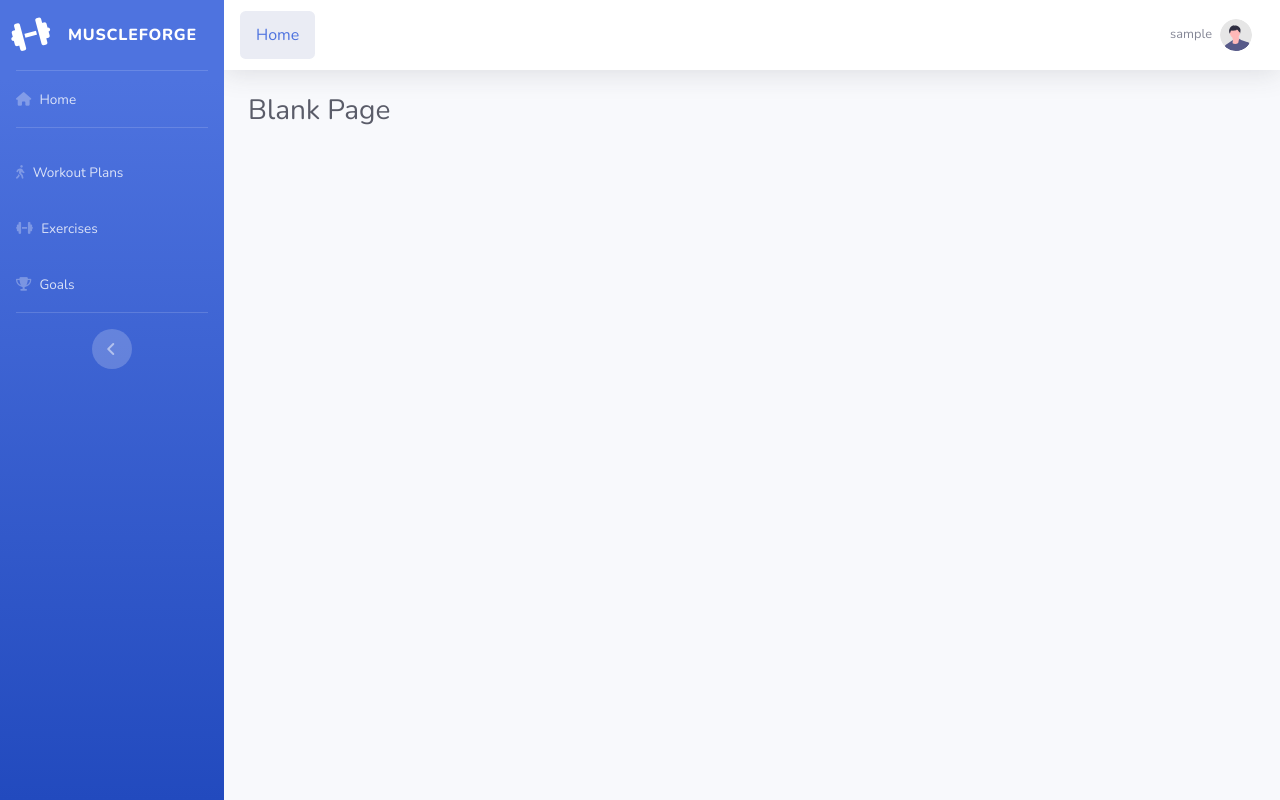
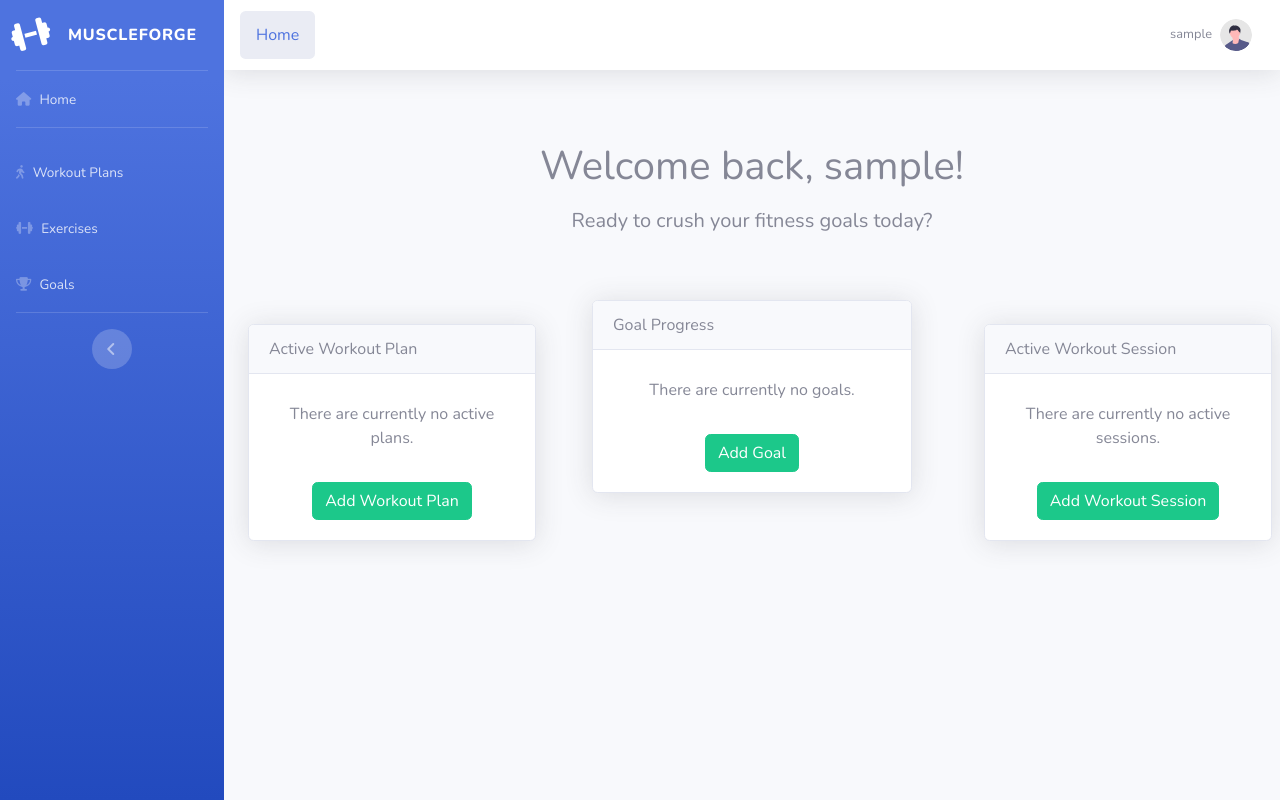
Before and after one commit to SlavicPixel/muscleforge, a Django app: page / in a window 1280 px wide. Run offline with Django 5.2, Linux system fonts and the light colour scheme; the visitor is signed in with stand-in values (Sample User, id 1); data that the repository does not hold is empty; some libraries are stand-ins or nearby versions.

Commit message:
Finished homepage view

```diff
--- a/muscleforgeproject/muscleforge/static/muscleforge/js/demo/datatables-demo.js
+++ /dev/null
@@ -1,4 +0,0 @@
-// Call the dataTables jQuery plugin
-$(document).ready(function() {
-  $('#dataTable').DataTable();
-});
--- /dev/null
+++ b/muscleforgeproject/muscleforge/static/muscleforge/js/goal-pie.js
@@ -0,0 +1,43 @@
+document.addEventListener('DOMContentLoaded', function() {
+  const goalsDataElement = document.getElementById('goalsData');
+  const completedGoals = parseInt(goalsDataElement.getAttribute('data-completed'), 10);
+  const totalGoals = parseInt(goalsDataElement.getAttribute('data-total'), 10);
+  const incompleteGoals = totalGoals - completedGoals;
+
+  // Set new default font family and font color to mimic Bootstrap's default styling
+  Chart.defaults.global.defaultFontFamily = 'Nunito', '-apple-system,system-ui,BlinkMacSystemFont,"Segoe UI",Roboto,"Helvetica Neue",Arial,sans-serif';
+  Chart.defaults.global.defaultFontColor = '#858796';
+
+  // Doughnut Chart Example
+  var ctx = document.getElementById("GoalChart");
+  var myPieChart = new Chart(ctx, {
+    type: 'doughnut',
+    data: {
+      labels: ["Completed Goals", "Incomplete Goals"],
+      datasets: [{
+        data: [completedGoals, incompleteGoals],
+        backgroundColor: ['#4e73df', '#e74a3b'],
+        hoverBackgroundColor: ['#2e59d9', '#de1c0b'],
+        hoverBorderColor: "rgba(234, 236, 244, 1)",
+      }],
+    },
+    options: {
+      maintainAspectRatio: false,
+      tooltips: {
+        backgroundColor: "rgb(255,255,255)",
+        bodyFontColor: "#858796",
+        borderColor: '#dddfeb',
+        borderWidth: 1,
+        xPadding: 15,
+        yPadding: 15,
+        displayColors: false,
+        caretPadding: 10,
+      },
+      legend: {
+        display: true,  // Changed to true if you want to display the legend
+        position: 'bottom'
+      },
+      cutoutPercentage: 80,
+    },
+  });
+});
--- a/muscleforgeproject/muscleforge/templates/muscleforge/goal_list.html
+++ b/muscleforgeproject/muscleforge/templates/muscleforge/goal_list.html
@@ -29,7 +29,7 @@
           {% else %}
             </div>
             <div class="text-center">
-              <h4 class="mt-4">No goals</h4>
+              <h4 class="mt-4">There are currently no goals</h4>
             </div>
           {% endif %}
     </div>
--- a/muscleforgeproject/muscleforge/templates/muscleforge/home.html
+++ b/muscleforgeproject/muscleforge/templates/muscleforge/home.html
@@ -1,9 +1,90 @@
- {% extends "muscleforge/base.html" %}
- {% block content %}
- <div class="container-fluid">
+{% extends "muscleforge/base.html" %}
+{% load static %}
+{% block content %}
+    <div class="container">
+    <div class="welcome-section bg-light p-5 rounded-3 text-center">
+        <h1 class="mb-3">Welcome back, {{ user.username }}!</h1>
+        <p class="lead">Ready to crush your fitness goals today?</p>
+    </div>
+    <div class="row">
+        <div class="col-md-4">
+            <div class="card shadow mt-4" style="width: 18rem;">
+                <div class="card-header">Active Workout Plan</div>
+                <div class="card-body">
+                {% if active_plan %}
+                <h5 class="card-title"><a href="{% url 'workoutplan-detail' active_plan.id %}" class="text-decoration-none">{{ active_plan.title }}</a></h5>
+                <h6 class="card-subtitle mb-2 text-muted">{{ active_plan.start_date }} - {{ active_plan.end_date }}</h6>
+                <p class="card-text">{{ exercise.description }}</p>
+                {% if active_plan.status %}
+                <p class="card-text">Status: <span class="text-success">Completed</span></p>
+                {% else %}
+                <p class="card-text">Status: <span class="text-danger">Not Completed</span></small></p>
+                {% endif %}
+                {% else %}
+                <div class="text-center">
+                    <p class="card-text mt-2">There are currently no active plans.</p>
+                    <a href="{% url 'workoutplan-new' %}" class="btn btn-success mt-3">Add Workout Plan</a>
+                </div>
+                {% endif %}
+                </div>
+            </div>
+        </div>
 
-    <!-- Page Heading -->
-    <h1 class="h3 mb-4 text-gray-800">Blank Page</h1>
+            <!-- Pie Chart -->
+            <div id="goalsData" data-completed="{{completed_goals}}" data-total="{{total_goals}}"></div>
+            <div class="col-xl-4 col-lg-5">
+                <div class="card shadow mb-4">
+                    <div class="card-header">Goal Progress</div>
+                    <div class="card-body">
+                    {% if total_goals %}
+                        <!-- Card Body -->
+                        <h5 class="card-title">{{ completed_goals }}/{{ total_goals }} Goals Completed</h5>
+                        <div class="chart-pie pt-4 pb-2">
+                            <canvas id="GoalChart"></canvas>
+                        </div>
+                        <div class="mt-4 text-center small">
+                            <span class="mr-2">
+                            <i class="fas fa-circle text-primary"></i> Completed
+                            </span>
+                            <span class="mr-2">
+                            <i class="fas fa-circle text-danger"></i> Not Completed
+                            </span>
+                        </div>
+                    {% else %}
+                        <div class="text-center">
+                            <p class="card-text mt-2">There are currently no goals.</p>
+                            <a href="{% url 'goal-new' %}" class="btn btn-success mt-3">Add Goal</a>
+                        </div>
+                    {% endif %}
+                    </div>
+                </div>
+            </div>
 
-</div>
+        <div class="col-md-4">
+            <div class="card shadow mt-4 ml-5" style="width: 18rem;">
+                <div class="card-header">Active Workout Session</div>
+                <div class="card-body">
+                {% if active_session %}
+                    <a href="{% url 'workoutsession-detail' workoutplan_pk=active_plan.id session_pk=active_session.id %}"><h5 class="card-title">Session on {{ active_session.date|date:"F d, Y" }}</h5></a>
+                    <p class="card-text">{{ session.notes }}</p>
+                {% else %}
+                    <div class="text-center">
+                        <p class="card-text mt-2">There are currently no active sessions.</p>
+                        {% if active_plan %}
+                            <a href="{% url 'workoutsession-new' active_plan.id %}" class="btn btn-success mt-3">Add New Session</a>
+                        {% else %}
+                            <a href="{% url 'workoutplan-new' %}" class="btn btn-success mt-3">Add Workout Session</a>
+                        {% endif %}
+
+                    </div>
+                {% endif %}
+                </div>
+            </div>
+        </div>
+    </div>
+    </div>
 {% endblock content %}
+{% block javascript %}
+    <script src="{% static "muscleforge/vendor/chart.js/Chart.min.js" %}"></script>
+    <script src="{% static "muscleforge/js/goal-pie.js" %}"></script>
+{% endblock javascript %}
--- a/muscleforgeproject/muscleforge/views.py
+++ b/muscleforgeproject/muscleforge/views.py
@@ -13,10 +13,29 @@ from django.views.generic.edit import ModelFormMixin
 from django.contrib.auth.mixins import LoginRequiredMixin, UserPassesTestMixin
 from .models import WorkoutPlan, Exercise, WorkoutSession, ExerciseInSession, Goal
 from .forms import WorkoutPlanForm, WorkoutSessionForm, ExerciseInSessionFormSet, GoalForm
-from datetime import timedelta
+from datetime import timedelta, date
 
 def home(request):
-    return render(request, 'muscleforge/home.html')
+    today = date.today()
+    upcoming_plans = WorkoutPlan.objects.filter(start_date__gte=today, status=False, user=request.user).order_by('start_date')
+    active_plan = upcoming_plans.first()
+
+    total_goals = Goal.objects.filter(user=request.user).count()
+    completed_goals = Goal.objects.filter(user=request.user, status=True).count()
+
+    active_session = None
+
+    if active_plan:
+        active_session = WorkoutSession.objects.filter(workout_plan=active_plan.id, date__gte=today).first()
+
+    context = {
+        'active_plan': active_plan,
+        'total_goals': total_goals,
+        'completed_goals': completed_goals,
+        'active_session': active_session
+    }
+
+    return render(request, 'muscleforge/home.html', context=context)
 
 class ExerciseListView(LoginRequiredMixin, ListView):
     model = Exercise
@@ -333,7 +352,7 @@ class WorkoutSessionDetailView(LoginRequiredMixin, UserPassesTestMixin, DetailVi
         context["breadcrumbs"] = [
             {'title': 'Workout Plans', 'url': reverse_lazy('workoutplan-list')},
             {'title': f'{workoutplan.title}', 'url': reverse_lazy('workoutplan-detail', kwargs={'pk': workoutplan.id})},
-            {'title': 'Workout Session Details'}]
+            {'title': 'Session Details'}]
         return context
 
     def test_func(self):
```
Also changed, not shown: muscleforgeproject/muscleforge/static/muscleforge/js/demo/chart-area-demo.js (deleted, +0 -118 lines), muscleforgeproject/muscleforge/static/muscleforge/js/demo/chart-bar-demo.js (deleted, +0 -111 lines), muscleforgeproject/muscleforge/static/muscleforge/js/demo/chart-pie-demo.js (deleted, +0 -35 lines).
